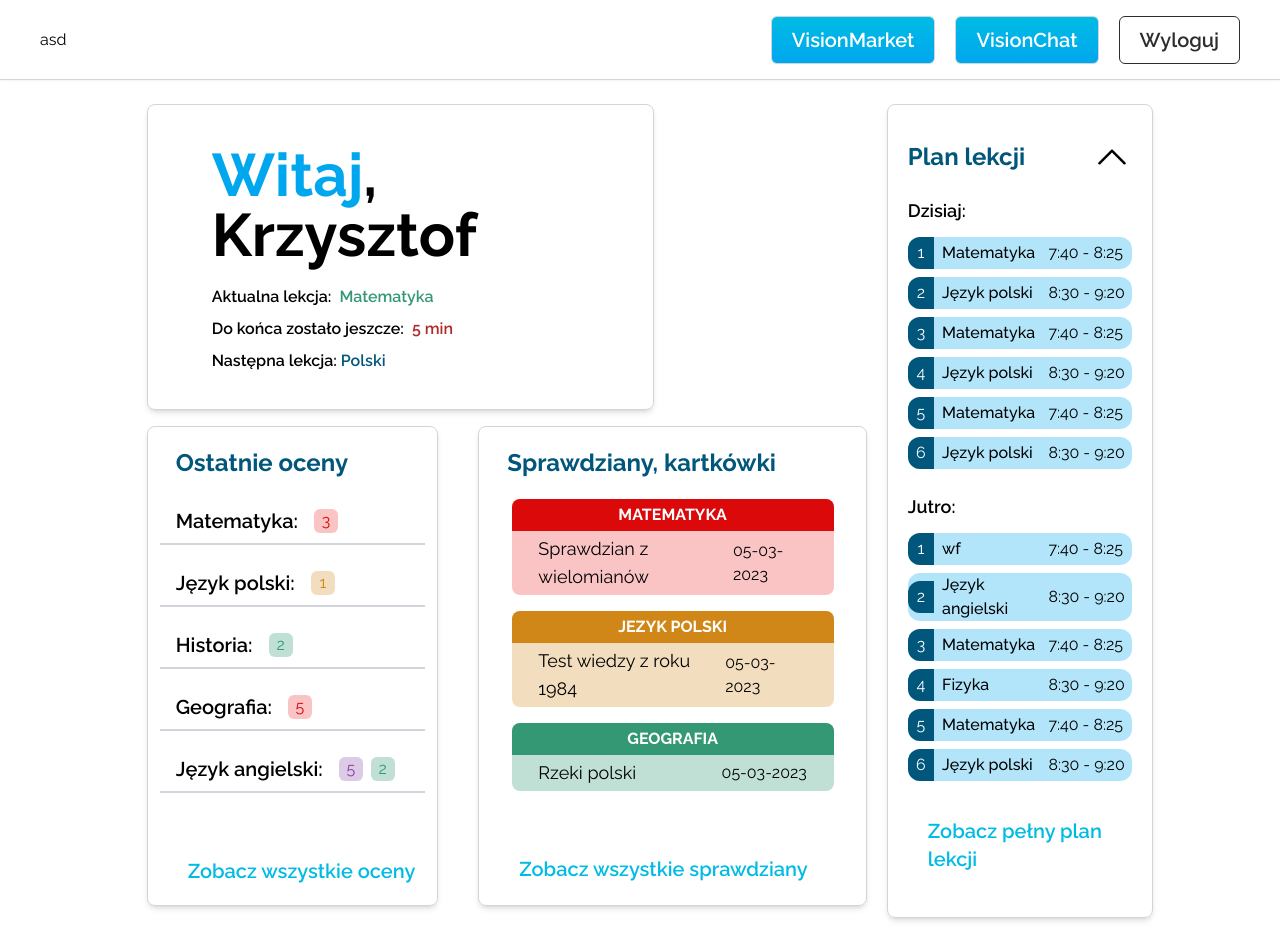
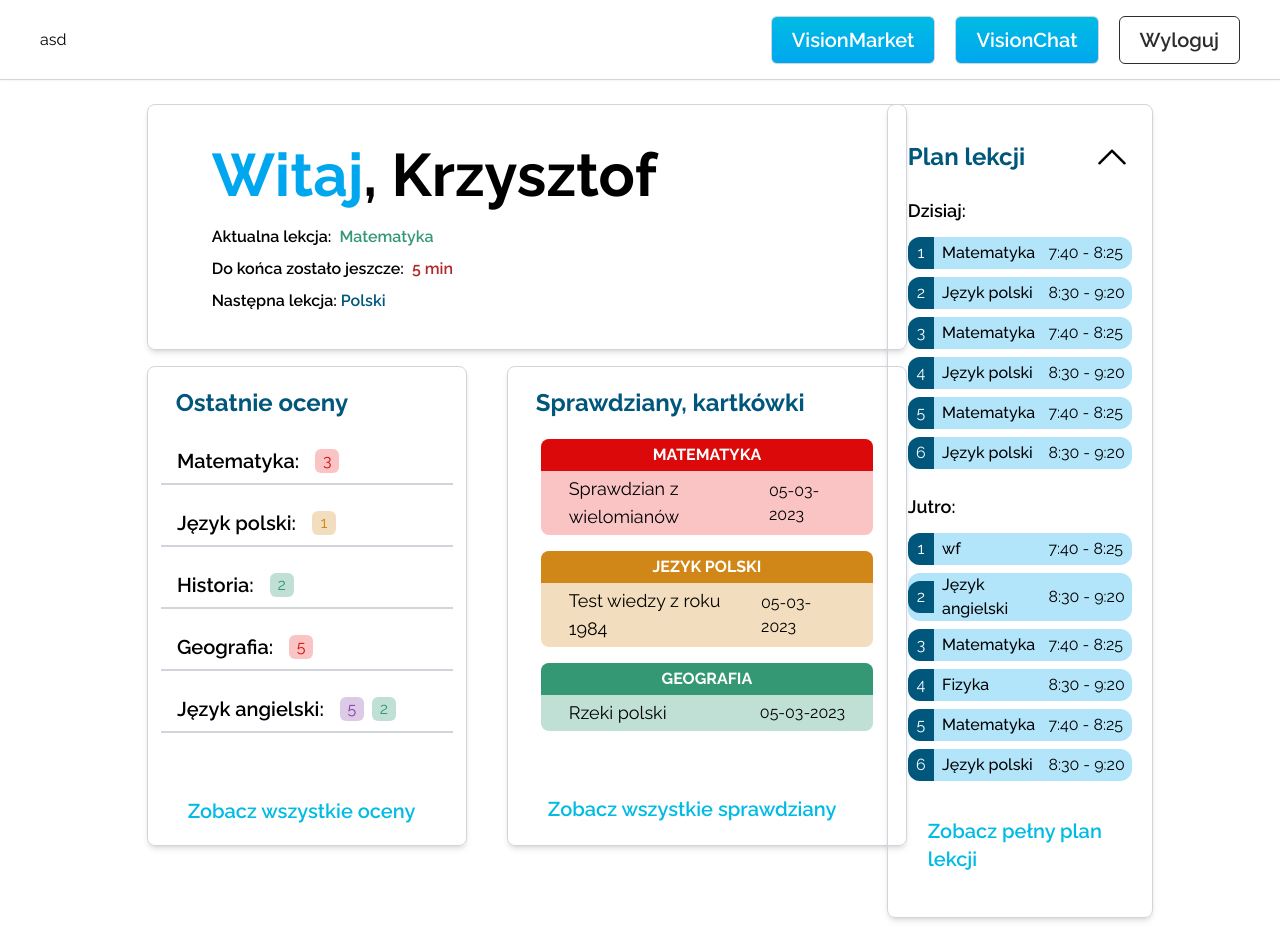
Before and after one commit to Codifinity/class-vision, a Next.js app: page /dashboard in a window 1280 px wide. Built offline with nearby package versions, Linux system fonts and the light colour scheme.

Commit message:
fix dashboard frontend

```diff
--- a/src/app/components/ExamsSchedule.tsx
+++ b/src/app/components/ExamsSchedule.tsx
@@ -31,7 +31,7 @@ let exams: examsProps[] = [
 
 export default function ExamsSchedule() {
   return (
-    <section className="lg:w-2/3 w-full shadow-md border-gray-300 border-[1px] rounded-lg min-h-[30rem]">
+    <section className="lg:w-5/6 w-full shadow-md border-gray-300 border-[1px] rounded-lg min-h-[30rem]">
       <h3 className="text-dark-blue font-bold text-2xl my-5 mx-7">
         Sprawdziany, kartkówki
       </h3>
--- a/src/app/components/LastGrades.tsx
+++ b/src/app/components/LastGrades.tsx
@@ -25,7 +25,7 @@ let grades: GradesObjectProps[] = [
 
 export default function LastGrades() {
   return (
-    <section className="border-gray-300 border-[1px] rounded-lg lg:w-1/2 lg:ml-10 w-full min-h-[30rem] shadow-md">
+    <section className="border-gray-300 border-[1px] rounded-lg lg:w-2/3 w-full min-h-[30rem] shadow-md">
       <h3 className="text-dark-blue font-bold text-2xl my-5 mx-7">
         Ostatnie oceny
       </h3>
--- a/src/app/components/Navbar.tsx
+++ b/src/app/components/Navbar.tsx
@@ -51,7 +51,7 @@ export default function Navbar() {
           >
             <Button colorful={true} text={"VisionMarket"} />
             <Button colorful={true} text={"VisionChat"} />
-            <Button colorful={true}  onClick={signOut} text={"Wyloguj"} optionalStyle="bg-white"/>
+            <Button colorful={false}  onClick={signOut} text={"Wyloguj"} optionalStyle="bg-white"/>
           </div>
         </nav>
       )}
--- a/src/app/components/WelcomeSection.tsx
+++ b/src/app/components/WelcomeSection.tsx
@@ -2,7 +2,7 @@ import React from 'react';
 
 export default function WelcomeSection() {
   return (
-    <section className="lg:ml-10 border-[1px] lg:w-4/6 2xl:w-[70rem] p-3 py-7 lg:px-16 px-8 border-gray-300 font-medium shadow-md md:w-full w-full rounded-lg">
+    <section className="lg:ml-10 border-[1px] lg:w-full 2xl:w-[70rem] p-3 py-7 lg:px-16 px-8 border-gray-300 font-medium shadow-md md:w-full w-full rounded-lg">
       <h1 className="font-bold lg:text-6xl my-3 text-2xl md:text-4xl">
         <span className="text-blue">Witaj</span>, Krzysztof
       </h1>
--- a/src/app/dashboard/page.tsx
+++ b/src/app/dashboard/page.tsx
@@ -1,10 +1,10 @@
-"use client"
+'use client';
 
 import * as React from 'react';
 
-import Navbar from "../components/Navbar";
-import RegisterModal from "../components/RegisterModal";
-import WelcomeSection from "../components/WelcomeSection";
+import Navbar from '../components/Navbar';
+import RegisterModal from '../components/RegisterModal';
+import WelcomeSection from '../components/WelcomeSection';
 import Timetable from '../components/Timetable';
 import LastGrades from '../components/LastGrades';
 import ExamsSchedule from '../components/ExamsSchedule';
@@ -13,12 +13,12 @@ export default function Page() {
   return (
     <div className="w-full">
       <Navbar />
-        <RegisterModal/>
-      <div className='w-10/12 mx-auto'>
-        <div className='flex lg:flex-row flex-col justify-between items-start my-6'>
-          <div className='w-full lg:w-auto'>
+      <RegisterModal />
+      <div className="w-10/12 mx-auto">
+        <div className="flex lg:flex-row flex-col justify-between items-start my-6">
+          <div className="w-full lg:w-auto">
             <WelcomeSection />
-            <div className='flex lg:flex-row flex-col lg:justify-between items-start justify-center mt-4 lg:gap-10 gap-5'>
+            <div className="flex lg:flex-row flex-col lg:ml-10 lg:justify-between items-start justify-center w-full mt-4 lg:gap-10 gap-5">
               <LastGrades />
               <ExamsSchedule />
             </div>
```
